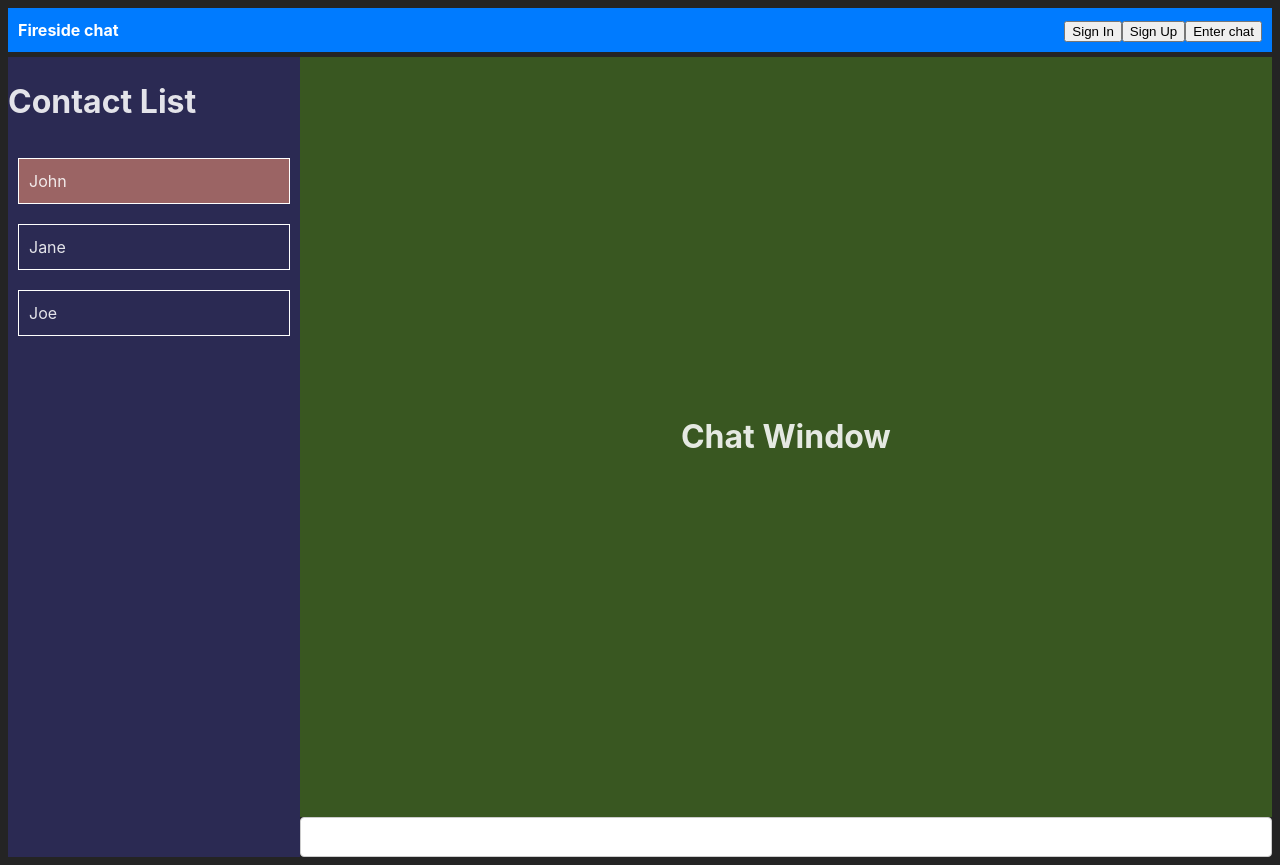
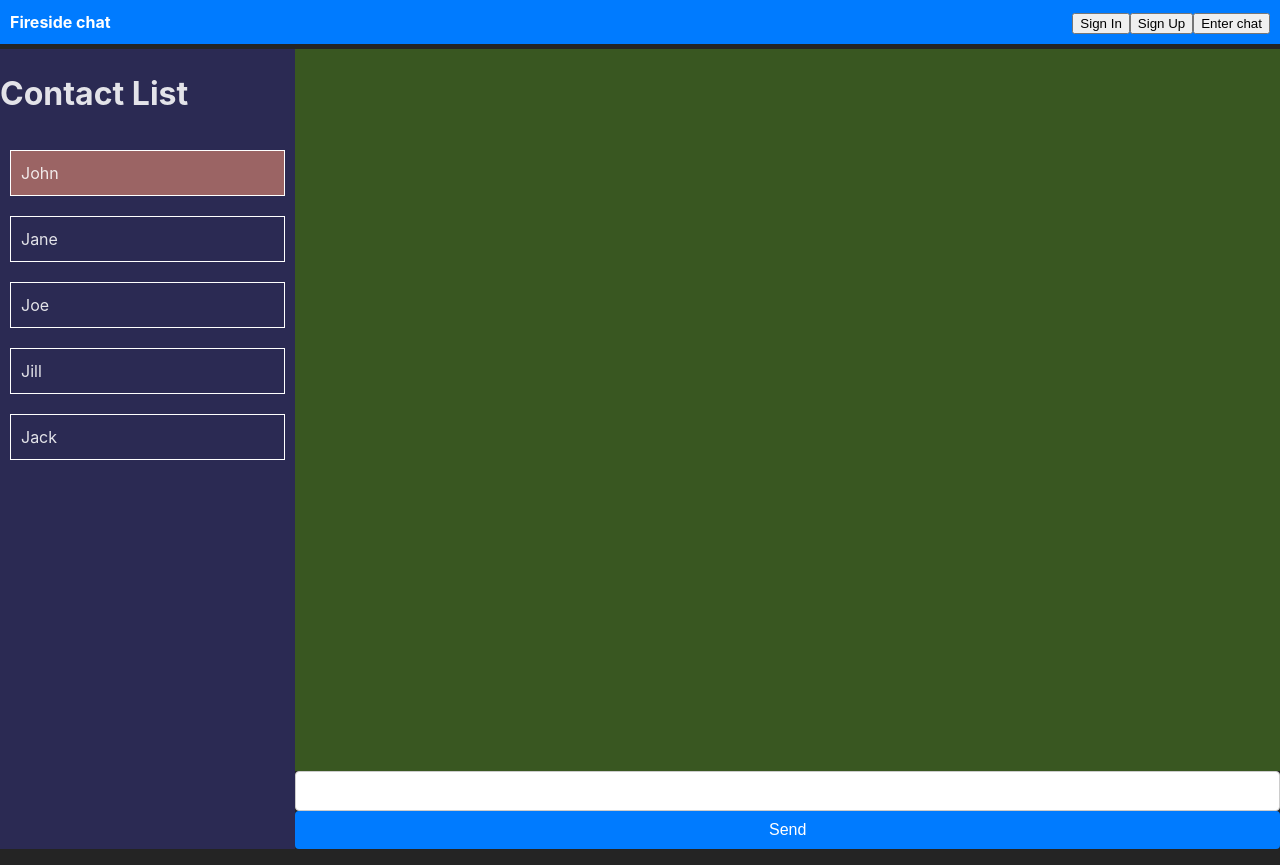
Before and after one commit to AgrisMag/fireside-chat, a React (Vite) app: page /chat in a window 1280 px wide. Built offline with nearby package versions, Linux system fonts and the light colour scheme.

Commit message:
adds basic chat func

```diff
--- a/src/App.css
+++ b/src/App.css
@@ -1,3 +1,10 @@
-#root {
+* {
+  box-sizing: border-box;
+}
+
+html,
+body {
   margin: 0 auto;
+  padding: 0;
+  height: 100%;
 }
--- a/src/components/Input.tsx
+++ b/src/components/Input.tsx
@@ -4,6 +4,7 @@ import styled from "@emotion/styled";
 type TextInputProps = {
   type: string;
   onChange: (value: string) => void;
+  onKeyPress?: (event: React.KeyboardEvent<HTMLInputElement>) => void;
   value: string;
   id?: string;
   placeholder?: string;
--- a/src/index.css
+++ b/src/index.css
@@ -1,5 +1,5 @@
 :root {
-  font-family: Inter, system-ui, Avenir, Helvetica, Arial, sans-serif;
+  font-family: Inter, system-ui, Helvetica, Arial, sans-serif;
   line-height: 1.5;
   font-weight: 400;
 
--- a/src/pages/chat/ChatPage.tsx
+++ b/src/pages/chat/ChatPage.tsx
@@ -3,24 +3,42 @@ import { ContactList } from "./ContactList";
 import { ChatWindow } from "./ChatWindow";
 import { TextInput } from "../../components/Input";
 import { useState } from "react";
+import { Button } from "../../components/Button";
 
 export const ChatPage = () => {
   const [inputValue, setInputValue] = useState<string>("");
+  const [message, setMessage] = useState<string[]>([]);
+
   const handleInputChange = (value: string) => {
     console.log(value);
     setInputValue(value);
+  };
+
+  const handleInputSubmit = () => {
+    if (inputValue) {
+      setMessage((prevMessages) => [...prevMessages, inputValue]);
+      setInputValue("");
+    }
+  };
+
+  const handleKeyPress = (event: React.KeyboardEvent<HTMLInputElement>) => {
+    if (event.key === "Enter") {
+      handleInputSubmit();
+    }
   };
 
   return (
     <ChatPageWrapper>
       <ContactList />
       <ChatAndInputWrapper>
-        <ChatWindow />
+        <ChatWindow message={message} />
         <TextInput
           type="text"
           onChange={handleInputChange}
           value={inputValue}
+          onKeyPress={handleKeyPress}
         />
+        <InputButton onClick={handleInputSubmit}>Send</InputButton>
       </ChatAndInputWrapper>
     </ChatPageWrapper>
   );
@@ -34,6 +52,12 @@ const ChatAndInputWrapper = styled("div")({
   display: "flex",
   flexDirection: "column",
   justifyContent: "space-between",
+  width: "100%",
   height: "100vh",
-  width: "100%",
 });
+
+const InputButton = styled(Button)(() => ({
+  position: "absolute",
+  bottom: "10px",
+  right: "10px",
+}));
--- a/src/pages/chat/ChatWindow.tsx
+++ b/src/pages/chat/ChatWindow.tsx
@@ -1,9 +1,17 @@
 import styled from "@emotion/styled";
 
-export const ChatWindow = () => {
+type ChatMessageProps = {
+  message: string[];
+};
+
+export const ChatWindow = ({ message }: ChatMessageProps) => {
   return (
     <ChatPageWrapper>
-      <h1>Chat Window</h1>
+      <MessageWrapper>
+        {message.reverse().map((message) => (
+          <li>{message}</li>
+        ))}
+      </MessageWrapper>
     </ChatPageWrapper>
   );
 };
@@ -14,5 +22,16 @@ const ChatPageWrapper = styled("div")({
   alignItems: "center",
   backgroundColor: "#395721",
   width: "100%",
-  height: "100vh",
+  height: "100%",
 });
+
+const MessageWrapper = styled("ul")({
+  display: "flex",
+  flexDirection: "column",
+  justifyContent: "flex-end",
+  alignItems: "flex-end",
+  width: "100%",
+  height: "100%",
+  padding: "10px",
+  listStyle: "none",
+});
--- a/src/pages/chat/ContactList.tsx
+++ b/src/pages/chat/ContactList.tsx
@@ -1,7 +1,18 @@
 import styled from "@emotion/styled";
 import { useState } from "react";
 
-const contactList: string[] = ["John", "Jane", "Joe"];
+type ContactList = {
+  name: string;
+  id: number;
+};
+
+const contactList = [
+  { name: "John", id: 0 },
+  { name: "Jane", id: 1 },
+  { name: "Joe", id: 2 },
+  { name: "Jill", id: 3 },
+  { name: "Jack", id: 4 },
+];
 
 export const ContactList = () => {
   const [selectedContact, setSelectedContact] = useState<number>(0);
@@ -12,13 +23,13 @@ export const ContactList = () => {
   return (
     <ContactListWrapper>
       <h1>Contact List</h1>
-      {contactList.map((contact, id: number) => (
+      {contactList.map((contact: ContactList) => (
         <Contact
-          key={id}
-          onClick={() => handleContactSelect(id)}
-          selectedContact={selectedContact === id}
+          key={contact.id}
+          onClick={() => handleContactSelect(contact.id)}
+          selectedContact={selectedContact === contact.id}
         >
-          {contact}
+          {contact.name}
         </Contact>
       ))}
     </ContactListWrapper>
```
